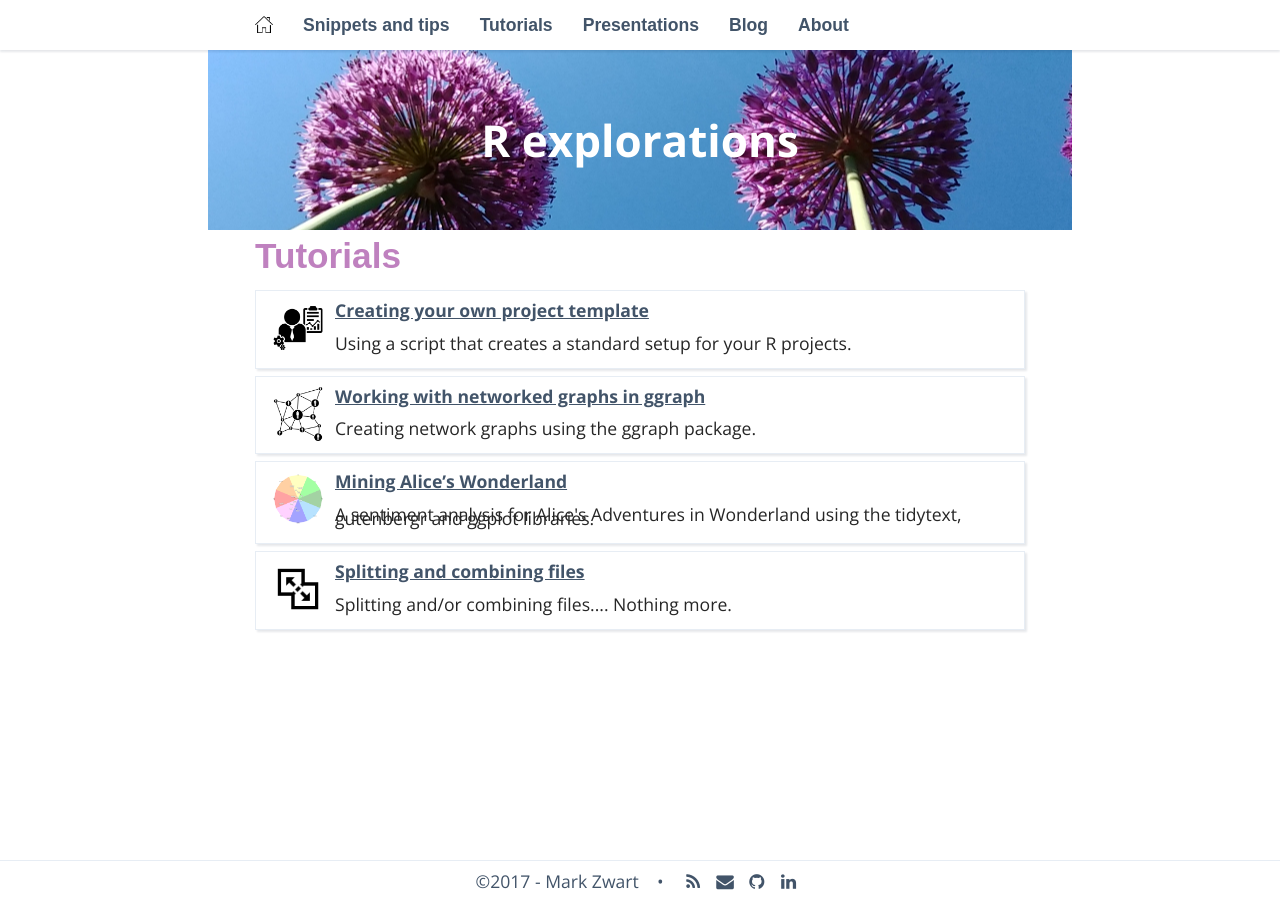
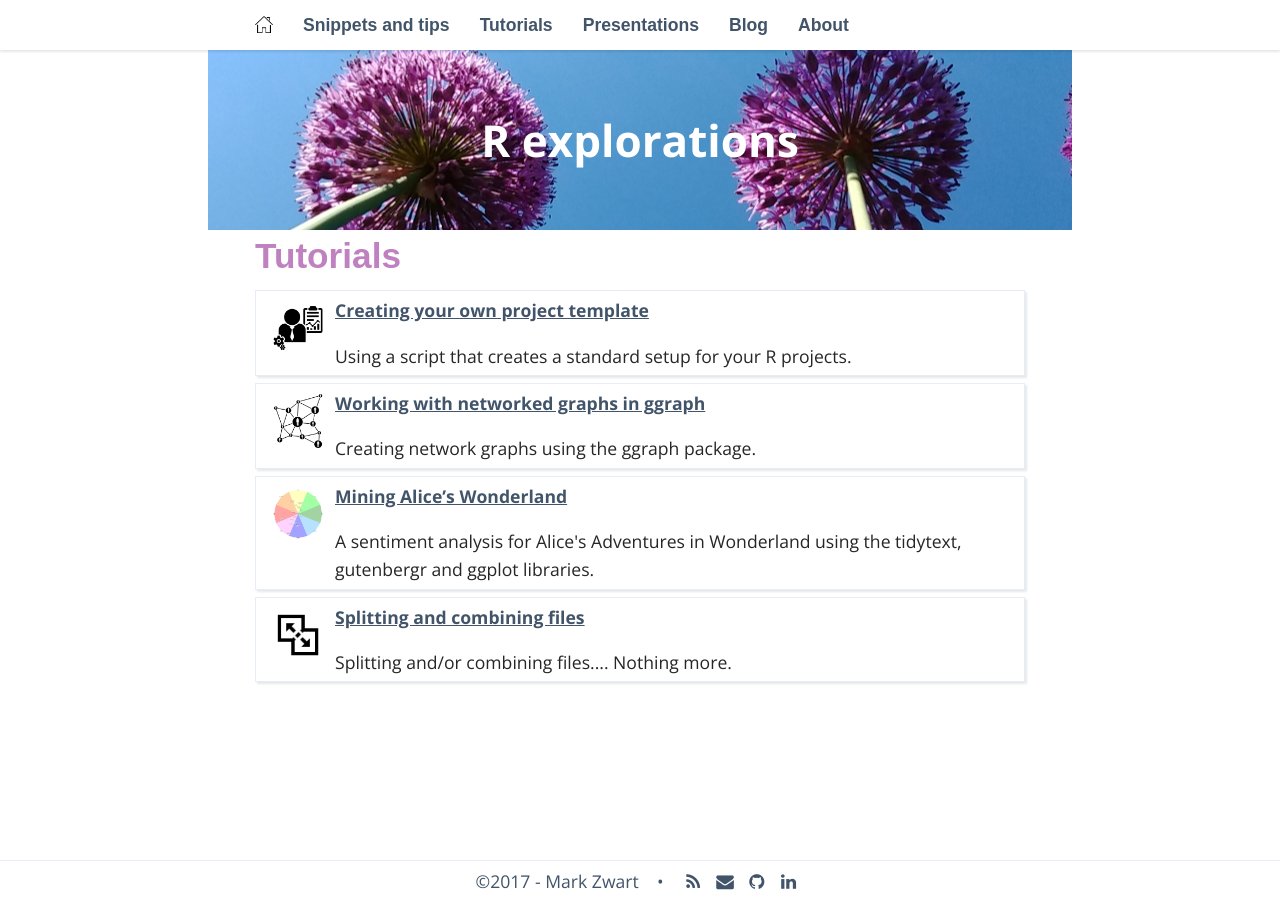
Before and after one commit to mark-me/mark-me.github.io, a Jekyll site: the page built from _pages/02-tutorials.md, in a window 1280 px wide. Built offline with Jekyll 4.4.1, drawn with Linux system fonts in a browser that asks for light colours; nearby versions of some CDN libraries; some web fonts are replaced; comment, search, counter and statistics services are not loaded.

Commit message:
Update 02-tutorials.md

```diff
--- a/_pages/02-tutorials.md
+++ b/_pages/02-tutorials.md
@@ -12,7 +12,7 @@ navigation_weight: 2
     </div>
     <div clas = "index_item_right">
       <a href="{{ page.url }}">{{ page.title }}</a><time>{% if page.author %}&nbsp;•&nbsp;{{ page.author}}{% endif %}</time><br>
-      <p class="spacer">{{ page.description }}</p>
+      <p class="spacer"></p>{{ page.description }}
     </div>
   </div>
 {% endfor %}
```
